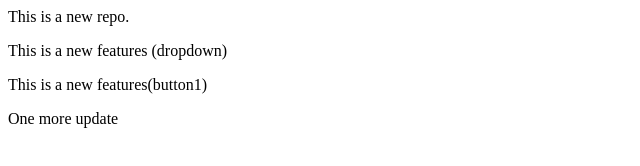
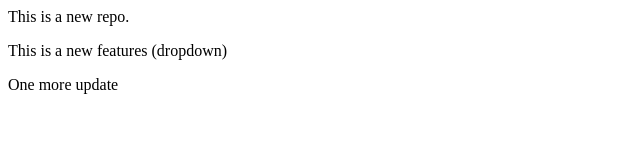
Before and after one commit to Kanu036/localrepo, a plain HTML site: page index.html in a window 1280 px wide. Shown: the whole page, without its empty margins (0-640 px from the left). Drawn offline with Linux system fonts and the light colour scheme.

Commit message:
remove button

```diff
--- a/index.html
+++ b/index.html
@@ -1,4 +1,3 @@
 <p>This is a new repo.</p>
 <p> This is a new features (dropdown)</p>
-<p> This is a new features(button1)</p>
 <p>One more update</p>
```
